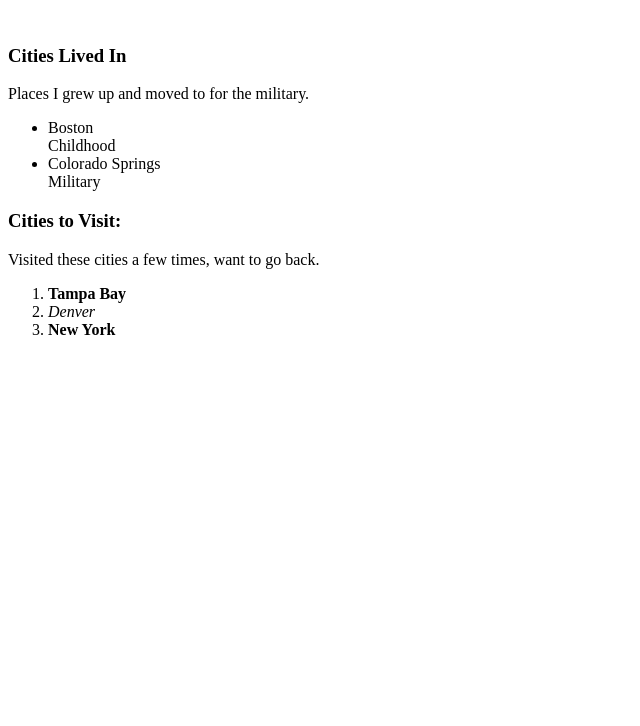
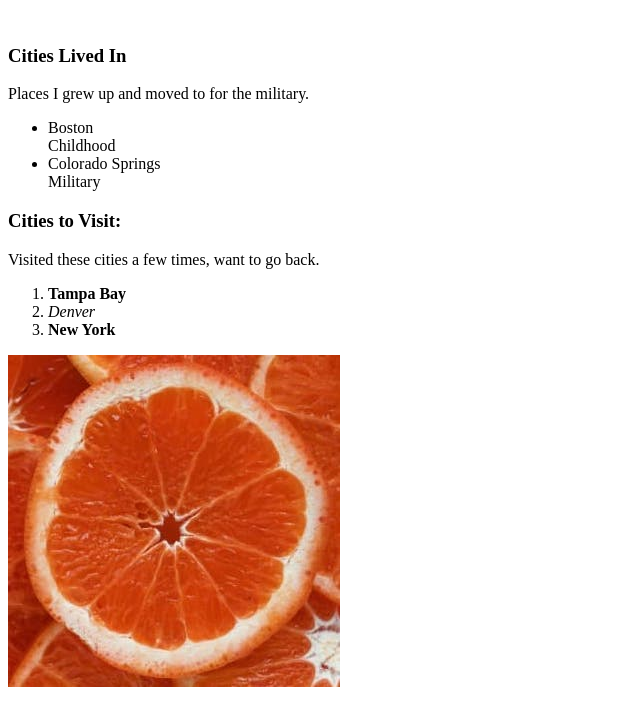
Before and after one commit to AlphaKilo35/html-exercise, a plain HTML site: page index.html in a window 1280 px wide. Shown: the whole page, without its empty margins (0-640 px from the left). Drawn offline with Linux system fonts and the light colour scheme.

Commit message:
Step 7 - added image

```diff
--- a/index.html
+++ b/index.html
@@ -21,6 +21,7 @@
       <li><em>Denver</em></li>
       <li><strong>New York</strong></li>
     </ol>
+    <img src="grapefruit-slice-332-332.jpg" alt="Grapefruit Picture">
   </div>
 </body>
 
```
Also changed, not shown: grapefruit-slice-332-332.jpg (added).
